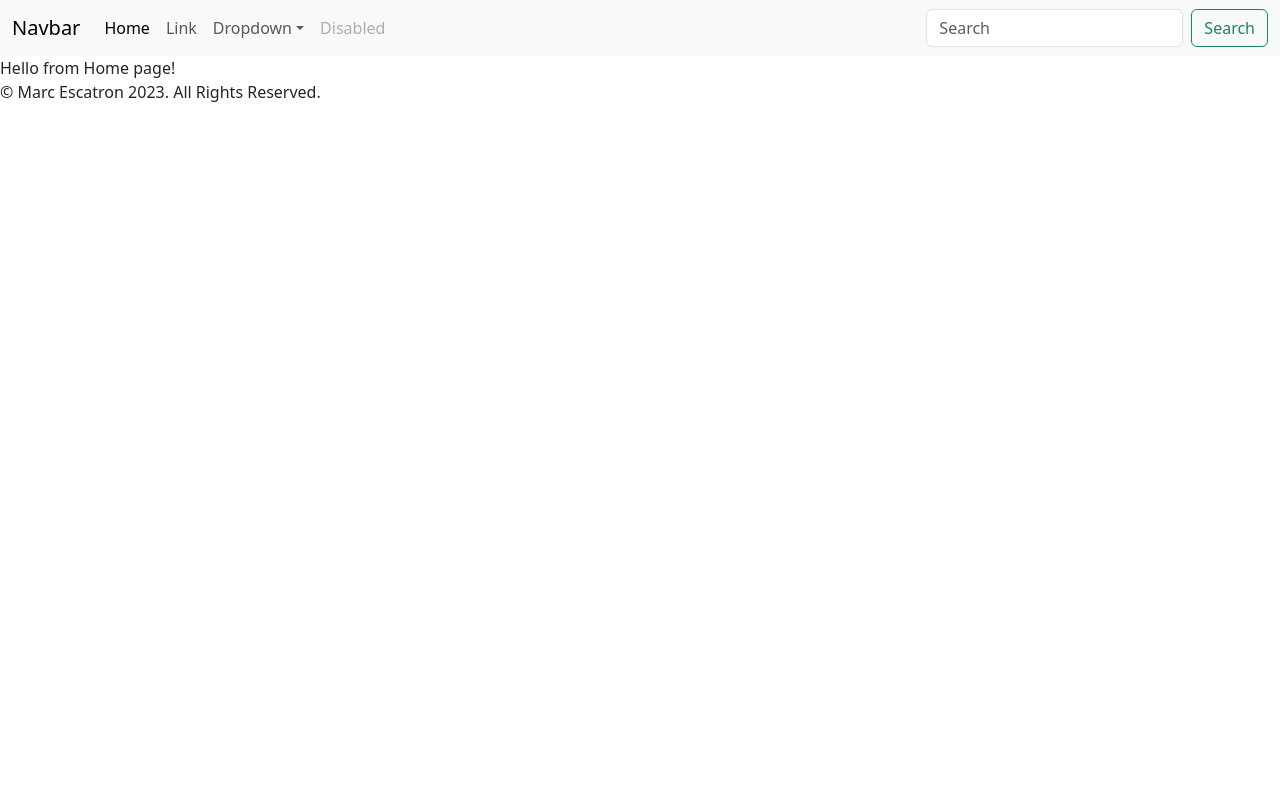
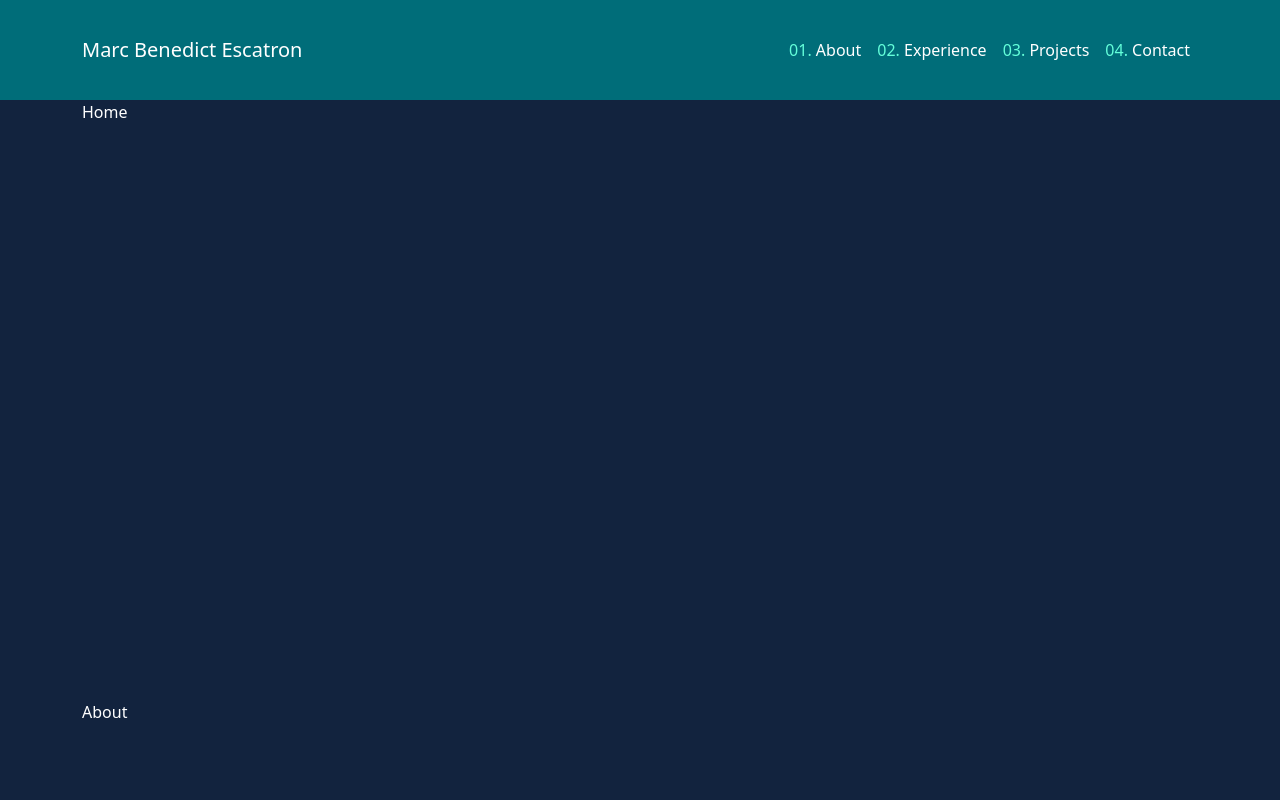
Before and after one commit to MarcEscatron07/marc-portfolio-nextjs, a Next.js app: page / in a window 1280 px wide. Shown: the top 800 px of the page. Built offline with nearby package versions, Linux system fonts and the light colour scheme.

Commit message:
added sections

```diff
--- a/components/Footer.tsx
+++ b/components/Footer.tsx
@@ -1,10 +1,12 @@
 import React from 'react'
+import Link from 'next/link';
 
 function Footer() {
   return (
     <>
         <footer className="navbar-footer">
-            <p className="m-0">&copy; Marc Escatron 2023. All Rights Reserved.</p>
+            <p className="m-0">&copy; 2023 Marc Benedict Escatron.
+            Built with <span><Link href="https://nextjs.org/" target="_blank">NEXT.JS</Link></span>.</p>
         </footer>
     </>
   )
--- a/components/Header.tsx
+++ b/components/Header.tsx
@@ -1,42 +1,46 @@
-import React from 'react'
+import React, { useState } from 'react'
+import Link from 'next/link'
+
+import { NAV_LINKS } from '../variables'
 
 function Header() {
+  const [activeLink, setActiveLink] = useState<string>('');
+
+  const activeLinkChecker = (name: string) => {
+    if(name == activeLink) {
+        return ' active';
+    }
+    return '';
+  }
+
+  const navLinkHandler = (name: string) => {
+    setActiveLink(name);
+  }
+
   return (
     <>
-        <nav className="navbar-header navbar navbar-expand-lg bg-body-tertiary">
-            <div className="container-fluid">
-            <a className="navbar-brand" href="#">Navbar</a>
-            <button className="navbar-toggler" type="button" data-bs-toggle="collapse" data-bs-target="#navbarSupportedContent" aria-controls="navbarSupportedContent" aria-expanded="false" aria-label="Toggle navigation">
-                <span className="navbar-toggler-icon"></span>
-            </button>
-            <div className="collapse navbar-collapse" id="navbarSupportedContent">
-                <ul className="navbar-nav me-auto mb-2 mb-lg-0">
-                    <li className="nav-item">
-                        <a className="nav-link active" aria-current="page" href="#">Home</a>
-                    </li>
-                    <li className="nav-item">
-                        <a className="nav-link" href="#">Link</a>
-                    </li>
-                    <li className="nav-item dropdown">
-                        <a className="nav-link dropdown-toggle" href="#" role="button" data-bs-toggle="dropdown" aria-expanded="false">
-                        Dropdown
-                        </a>
-                        <ul className="dropdown-menu">
-                            <li><a className="dropdown-item" href="#">Action</a></li>
-                            <li><a className="dropdown-item" href="#">Another action</a></li>
-                            <li><hr className="dropdown-divider" /></li>
-                            <li><a className="dropdown-item" href="#">Something else here</a></li>
-                        </ul>
-                    </li>
-                    <li className="nav-item">
-                        <a className="nav-link disabled">Disabled</a>
-                    </li>
-                </ul>
-                <form className="d-flex" role="search">
-                <input className="form-control me-2" type="search" placeholder="Search" aria-label="Search" />
-                <button className="btn btn-outline-success" type="submit">Search</button>
-                </form>
-            </div>
+        <nav className="navbar-header navbar navbar-expand-lg">
+            <div className="container">
+                <Link className="navbar-brand" href="/">Marc Benedict Escatron</Link>
+                <button className="navbar-toggler text-white" type="button" data-bs-toggle="collapse" data-bs-target="#navbarHeader" aria-controls="navbarHeader" aria-expanded="false" aria-label="Toggle navigation">
+                    <span className="navbar-toggler-icon text-white"></span>
+                </button>
+                <div className="collapse navbar-collapse" id="navbarHeader">
+                    <ul className="navbar-nav ms-auto mb-2 mb-lg-0">
+                        {NAV_LINKS && NAV_LINKS.map((navlink, idx) => {
+                            return (
+                                <li key={idx} className="nav-item">
+                                    <Link
+                                    className={`nav-link${activeLinkChecker(navlink.name)}`}
+                                    href={navlink.link}
+                                    onClick={() => navLinkHandler(navlink.name)}>
+                                        <span className="nav-bullet">0{++idx}.</span> {navlink.name}
+                                    </Link>
+                                </li>
+                            )
+                        })}
+                    </ul>
+                </div>
             </div>
         </nav>
     </>
--- a/components/Layout.tsx
+++ b/components/Layout.tsx
@@ -6,7 +6,7 @@ function Layout(props: any) {
   return (
     <>
         <Header />
-        <main>
+        <main className="container main-container">
             {props.children}
         </main>
         <Footer />
--- a/pages/_document.tsx
+++ b/pages/_document.tsx
@@ -4,7 +4,7 @@ export default function Document() {
   return (
     <Html lang="en">
       <Head />
-      <body>
+      <body className="custom-scrollbar">
         <Main />
         <NextScript />
       </body>
--- /dev/null
+++ b/pages/about/index.tsx
@@ -0,0 +1,9 @@
+import React from 'react'
+
+function About() {
+  return (
+    <section id="about" className="page-section">About</section>
+  )
+}
+
+export default About
--- /dev/null
+++ b/pages/contact/index.tsx
@@ -0,0 +1,9 @@
+import React from 'react'
+
+function Contact() {
+  return (
+    <section id="contact" className="page-section">Contact</section>
+  )
+}
+
+export default Contact
--- /dev/null
+++ b/pages/experience/index.tsx
@@ -0,0 +1,9 @@
+import React from 'react'
+
+function Experience() {
+  return (
+    <section id="experience" className="page-section">Experience</section>
+  )
+}
+
+export default Experience
--- a/pages/index.tsx
+++ b/pages/index.tsx
@@ -1,11 +1,26 @@
 import React from 'react'
+import Head from 'next/head'
 import Layout from '../components/Layout'
+
+import About from './about'
+import Experience from './experience'
+import Projects from './projects'
+import Contact from './contact'
 
 export default function Home() {
   return (
     <>
+      <Head>
+        <title>Marc Benedict Escatron | Frontend Web Developer</title>
+      </Head>
       <Layout>
-        Hello from Home page!
+        <section id="home" className="page-section pt-0">
+          Home
+        </section>
+        <About />
+        <Experience />
+        <Projects />
+        <Contact />
       </Layout>
     </>
   )
--- /dev/null
+++ b/pages/projects/index.tsx
@@ -0,0 +1,9 @@
+import React from 'react'
+
+function Projects() {
+  return (
+    <section id="projects" className="page-section">Projects</section>
+  )
+}
+
+export default Projects
--- a/styles/globals.css
+++ b/styles/globals.css
@@ -1,3 +1,71 @@
+body {
+  background-color: #12233e;
+}
 
+a {
+  text-decoration: none;
+}
+
+.custom-scrollbar::-webkit-scrollbar {
+  width: 10px;
+}
+.custom-scrollbar::-webkit-scrollbar-track {
+  background: #c9c9c9;
+  border-radius: 10px;
+}
+.custom-scrollbar::-webkit-scrollbar-thumb {
+  background: #888888;
+  border-radius: 10px;
+}
+.custom-scrollbar::-webkit-scrollbar-thumb:hover {
+  background: #555555;
+}
+
+.navbar-header {
+  min-height: 100px;
+  width: 100%;
+  position: fixed;
+  display: flex;
+  background-color: #006d79;
+}
+.navbar-header a, .navbar-header ul, .navbar-header li {
+  color: #ffffff;
+}
+.navbar-header .navbar-brand:hover, .navbar-header .nav-link:hover {
+  color: #ccd6f6;
+}
+.navbar-header .navbar-brand.active, .navbar-header .nav-link.active {
+  color: #64ffda;
+}
+.navbar-header .nav-item {
+  min-width: 80px;
+  text-align: center;
+}
+.navbar-header .nav-bullet {
+  color: #64ffda;
+}
+
+.main-container {
+  min-height: 100vh;
+  color: #ffffff;
+  padding-top: 100px;
+}
+.main-container .page-section {
+  min-height: 500px;
+  padding-top: 100px;
+}
+
+.navbar-footer {
+  min-height: 80px;
+  display: flex;
+  align-items: center;
+  justify-content: center;
+  font-weight: bold;
+  text-align: center;
+  background-color: #12233e;
+  color: #ffffff;
+  padding: 20px;
+  border-top: 2px solid #64ffda;
+}
 
 /*# sourceMappingURL=globals.css.map */
--- a/styles/globals.scss
+++ b/styles/globals.scss
@@ -0,0 +1,92 @@
+$nav-height: 100px;
+$footer-height: 80px;
+
+$primary-theme: #12233e;
+$secondary-theme: #006d79;
+$tertiary-theme: #ffffff;
+
+$light-secondary: #64ffda;
+$light-hover: #ccd6f6;
+
+body {
+    background-color: $primary-theme;
+}
+
+a {
+    text-decoration: none;
+}
+
+.custom-scrollbar {
+    &::-webkit-scrollbar {
+        width: 10px;
+    }
+
+    &::-webkit-scrollbar-track {
+        background: #c9c9c9;
+        border-radius: 10px;
+    }
+
+    &::-webkit-scrollbar-thumb {
+        background: #888888;
+        border-radius: 10px;
+    }
+
+    &::-webkit-scrollbar-thumb:hover {
+        background: #555555;
+    }
+}
+
+.navbar-header {
+    min-height: $nav-height;
+    width: 100%;
+    position: fixed;
+    display: flex;
+    background-color: $secondary-theme;
+
+    a, ul, li {
+        color: $tertiary-theme;
+    }
+
+    .navbar-brand, .nav-link {
+        &:hover {
+            color: $light-hover;
+        }
+
+        &.active {
+            color: $light-secondary;
+        }
+    }
+
+    .nav-item {
+        min-width: 80px;
+        text-align: center;
+    }
+
+    .nav-bullet {
+        color: $light-secondary;
+    }
+}
+
+.main-container {
+    min-height: 100vh;
+    color: $tertiary-theme;
+    padding-top: $nav-height;
+
+    .page-section {
+        min-height: 500px;
+        padding-top: $nav-height;
+    }
+}
+
+.navbar-footer {
+    min-height: $footer-height;
+    display: flex;
+    align-items: center;
+    justify-content: center;
+    font-weight: bold;
+    text-align: center;
+    background-color: $primary-theme;
+    color: $tertiary-theme;
+    padding: 20px;
+    border-top: 2px solid $light-secondary;
+}
--- /dev/null
+++ b/variables/index.tsx
@@ -0,0 +1,19 @@
+interface NAV_LINKS {
+    name: string,
+    link: string
+}
+
+/** CONST VARIABLES */
+const NAV_LINKS: NAV_LINKS[] = [
+    { name: 'About', link: '/#about' },
+    { name: 'Experience', link: '/#experience' },
+    { name: 'Projects', link: '/#projects' },
+    { name: 'Contact', link: '/#contact' },
+];
+
+/** LET VARIABLES */
+
+
+export {
+    NAV_LINKS
+}
```
Also changed, not shown: 1 other file (tests, documents, lock files or other folders).
